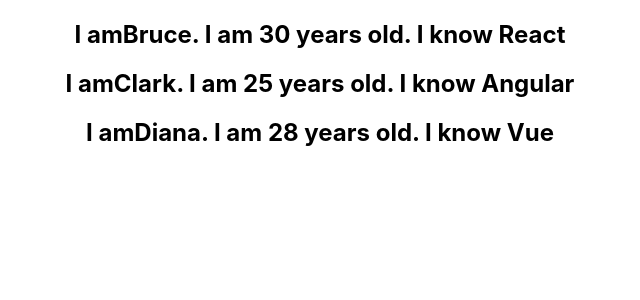
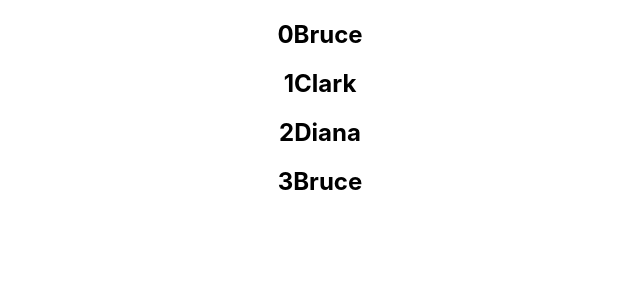
Before and after one commit to RohitPatil23/React-JS-, a React (Create React App) app: page / in a window 1280 px wide. Shown: the top 300 px of the page, without its empty margins (320-960 px from the left). Built offline with nearby package versions, Linux system fonts and the light colour scheme.

Commit message:
Index as Key

```diff
--- a/src/components/NameList.js
+++ b/src/components/NameList.js
@@ -1,26 +1,26 @@
 import React from "react";
 import Person from "./Person";
 
-// function NameList() {
-//   const names = ["Bruce", "Clark", "Diana"];
-//   const NameList = names.map((name) => <h2>{name}</h2>);
-//   return <div>{NameList}</div>;
+function NameList() {
+  const names = ["Bruce", "Clark", "Diana","Bruce"];
+  const NameList = names.map((name,index) => <h2 key={index}>{index}{name}</h2>);
+  return <div>{NameList}</div>;
+}
+
+// function PersonList() {
+//   const persons = [
+//     { id: 1, name: "Bruce", age: 30, skill: "React" },
+//     { id: 2, name: "Clark", age: 25, skill: "Angular" },
+//     { id: 3, name: "Diana", age: 28, skill: "Vue" },
+//   ];
+//   // person as a parameter which is passed as the prop to the person component
+//   //Each child in a list should have a unique "key" prop
+//   const PersonList = persons.map((person) => (
+//     <Person key={person.id} person={person}></Person>
+//   ));
+//   return <div>{PersonList}</div>;
 // }
 
-function PersonList() {
-  const persons = [
-    { id: 1, name: "Bruce", age: 30, skill: "React" },
-    { id: 2, name: "Clark", age: 25, skill: "Angular" },
-    { id: 3, name: "Diana", age: 28, skill: "Vue" },
-  ];
-  // person as a parameter which is passed as the prop to the person component
-  //Each child in a list should have a unique "key" prop
-  const PersonList = persons.map((person) => (
-    <Person key={person.id} person={person}></Person>
-  ));
-  return <div>{PersonList}</div>;
-}
+// export default PersonList;
 
-export default PersonList;
-
-//export default NameList;
+export default NameList;
```
